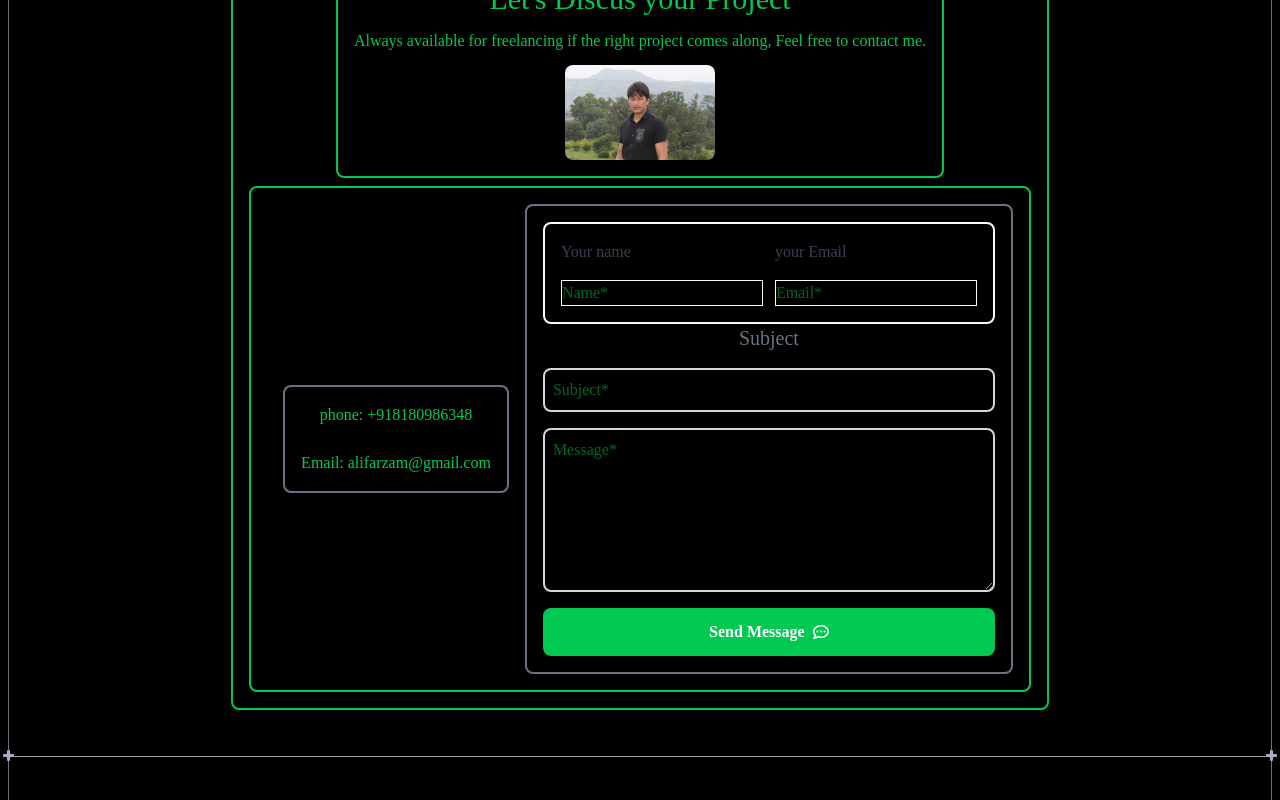
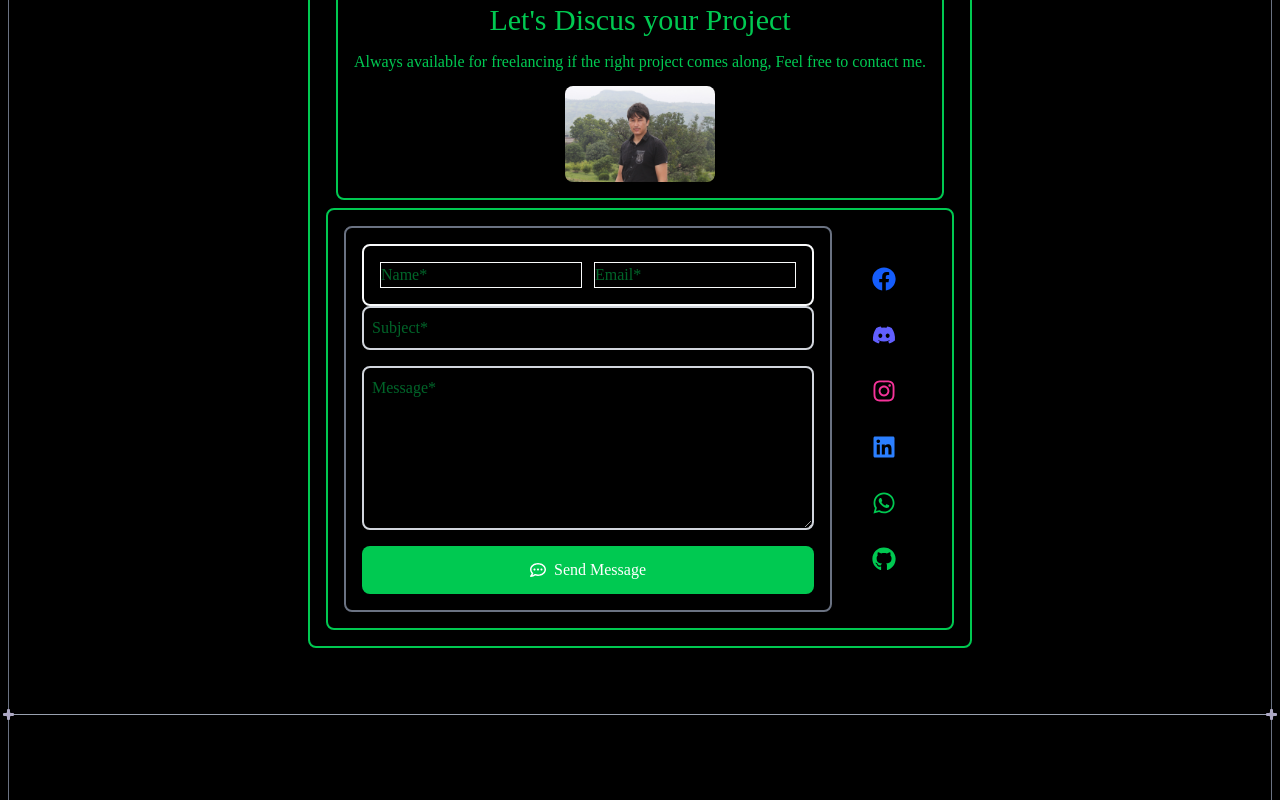
Before and after one commit to farzam313/PortFolio, a React (Vite) app: page / in a window 1280 px wide. Shown: the part 2872-3672 px from the top of the page. Built offline with nearby package versions, Linux system fonts and the light colour scheme; a web font is replaced by a local one.

Commit message:
Send message functionality added.

```diff
--- a/package.json
+++ b/package.json
@@ -11,6 +11,7 @@
   },
   "dependencies": {
     "@tailwindcss/vite": "^4.1.5",
+    "emailjs-com": "^3.2.0",
     "prop-types": "^15.8.1",
     "react": "^19.0.0",
     "react-dom": "^19.0.0",
--- a/src/components/ContactUS.jsx
+++ b/src/components/ContactUS.jsx
@@ -1,8 +1,34 @@
 import React from "react";
 import Button from "./Button";
 import { FaRegCommentDots } from "react-icons/fa";
+import { useRef } from "react";
+import emailjs from "emailjs-com";
+import SocialMedia from "./SocialMedia";
 
 const ContactUS = () => {
+  const form = useRef();
+  const sendEmail = (e) => {
+    e.preventDefault();
+
+    emailjs
+      .sendForm(
+        "service_3qac08p", // e.g., service_xyz123
+        "template_1fvvvkb", // e.g., template_abc456
+        form.current,
+        "xMkipuT8QpbH2ag_U" //  // e.g., XyZ789PublicKey( Public key)
+      )
+      .then(
+        (result) => {
+          console.log(result.text);
+          alert("Message sent successfully!");
+          form.current.reset(); // Clear form after submission
+        },
+        (error) => {
+          console.log(error.text);
+          alert("Failed to send message.");
+        }
+      );
+  };
   return (
     <div
       id="contact-container"
@@ -25,56 +51,54 @@ const ContactUS = () => {
         </div>
       </div>
       <div className="flex flex-col lg:flex-row items-center justify-center w-full h-full p-4 border-2 border-green-500  rounded-lg ">
-        <div className="flex flex-col p-4 border-2 border-gray-500 m-4 rounded-lg">
-          <p>phone: +918180986348</p>
-          <br />
-          <p>Email: alifarzam@gmail.com</p>
-        </div>
-        <div className="flex flex-col border-2 border-gray-500 p-4 rounded-lg">
+        <form
+          ref={form}
+          onSubmit={sendEmail}
+          className="flex flex-col border-2 border-gray-500 p-4 rounded-lg"
+        >
           <div className="flex flex-row items-center justify-center w-full  h-full p-4 border-2 border-gray-50 rounded-lg gap-x-3">
             <div>
-              <caption className="text-md font-light text-gray-700 text-nowrap  mb-4 ">
-                Your name
-              </caption>
               <input
                 type="text"
+                name="name"
                 placeholder="Name*"
                 className="border-1 border-gray-50"
               />
             </div>
 
             <div>
-              {" "}
-              <caption className="text-md font-light text-gray-700 mb-4 text-nowrap">
-                your Email
-              </caption>
               <input
                 type="text"
+                name="email"
                 placeholder="Email*"
                 className="border-1 border-gray-50"
               />
             </div>
           </div>
-          <caption className="text-xl fornt-light text-gray-500 mb-4 ">
-            Subject
-          </caption>
+
           <input
             type="text"
+            name="subject"
             placeholder="Subject*"
             className="p-2 border-2 border-gray-300 rounded-lg mb-4"
           />
           <textarea
             placeholder="Message*"
+            name="message"
             rows="6"
             className="p-2 border-2 border-gray-300 rounded-lg mb-4"
           />
 
-          <Button
-            caption={"Send Message"}
-            Icon={FaRegCommentDots}
-            className="w-full h-12 bg-green-500 text-white rounded-lg hover:bg-green-600 transition-colors justify-center items-center"
-          />
-        </div>
+          <button
+            type="submit"
+            onClick={sendEmail}
+            className="w-full h-12 bg-green-500 text-white rounded-lg hover:bg-green-600 transition-colors flex justify-center items-center gap-2"
+          >
+            <FaRegCommentDots />
+            Send Message
+          </button>
+        </form>
+        <SocialMedia />
       </div>
     </div>
   );
--- /dev/null
+++ b/src/components/SocialMedia.jsx
@@ -0,0 +1,70 @@
+import {
+  FaRegCommentDots,
+  FaFacebook,
+  FaDiscord,
+  FaInstagram,
+  FaLinkedin,
+  FaWhatsapp,
+  FaGithub,
+} from "react-icons/fa";
+
+const SocialMedia = () => {
+  return (
+    <div className="flex flex-col px-8 py-8 items-center gap-8 text-2xl mt-2  rounded-lg m-2 ">
+      <a
+        href="https://facebook.com"
+        target="_blank"
+        rel="noopener noreferrer"
+        className="text-blue-600 hover:text-blue-800 transition-colors"
+      >
+        <FaFacebook />
+      </a>
+
+      <a
+        href="https://discord.com"
+        target="_blank"
+        rel="noopener noreferrer"
+        className="text-indigo-500 hover:text-indigo-700 transition-colors"
+      >
+        <FaDiscord />
+      </a>
+
+      <a
+        href="https://www.instagram.com/a.farxam/"
+        target="_blank"
+        rel="noopener noreferrer"
+        className="text-pink-500 hover:text-pink-700 transition-colors"
+      >
+        <FaInstagram />
+      </a>
+
+      <a
+        href="https://www.linkedin.com/in/farxam/"
+        target="_blank"
+        rel="noopener noreferrer"
+        className="text-blue-500 hover:text-blue-700 transition-colors"
+      >
+        <FaLinkedin />
+      </a>
+
+      <a
+        href="https://wa.me/918180986348"
+        target="_blank"
+        rel="noopener noreferrer"
+        className="text-green-500 hover:text-green-700 transition-colors"
+      >
+        <FaWhatsapp />
+      </a>
+      <a
+        href="https://github.com/farzam313"
+        target="_blank"
+        rel="noopener noreferrer"
+        className="text-green-500 hover:text-green-700 transition-colors"
+      >
+        <FaGithub />
+      </a>
+    </div>
+  );
+};
+
+export default SocialMedia;
```
Also changed, not shown: 1 other file (tests, documents, lock files or other folders).
